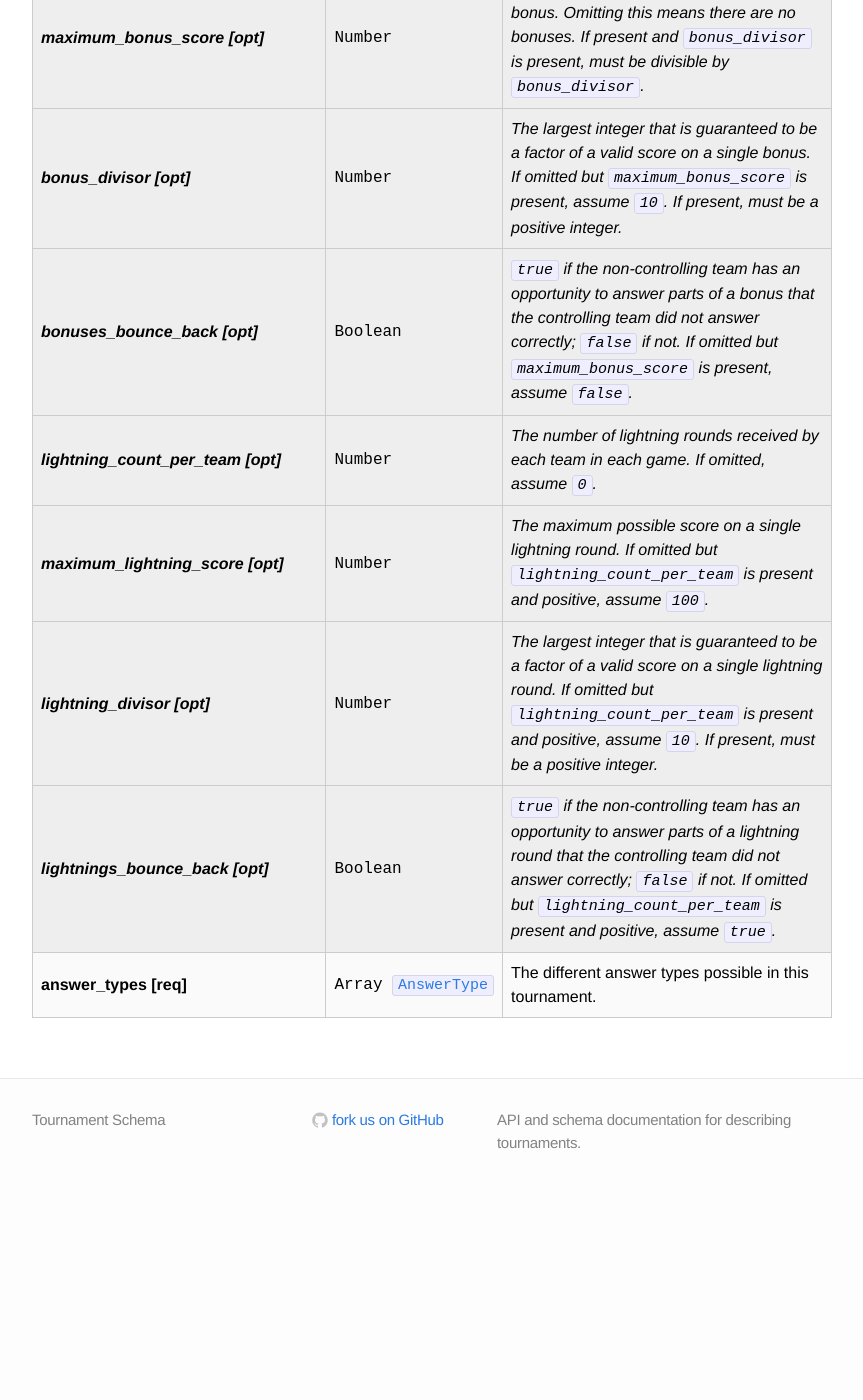
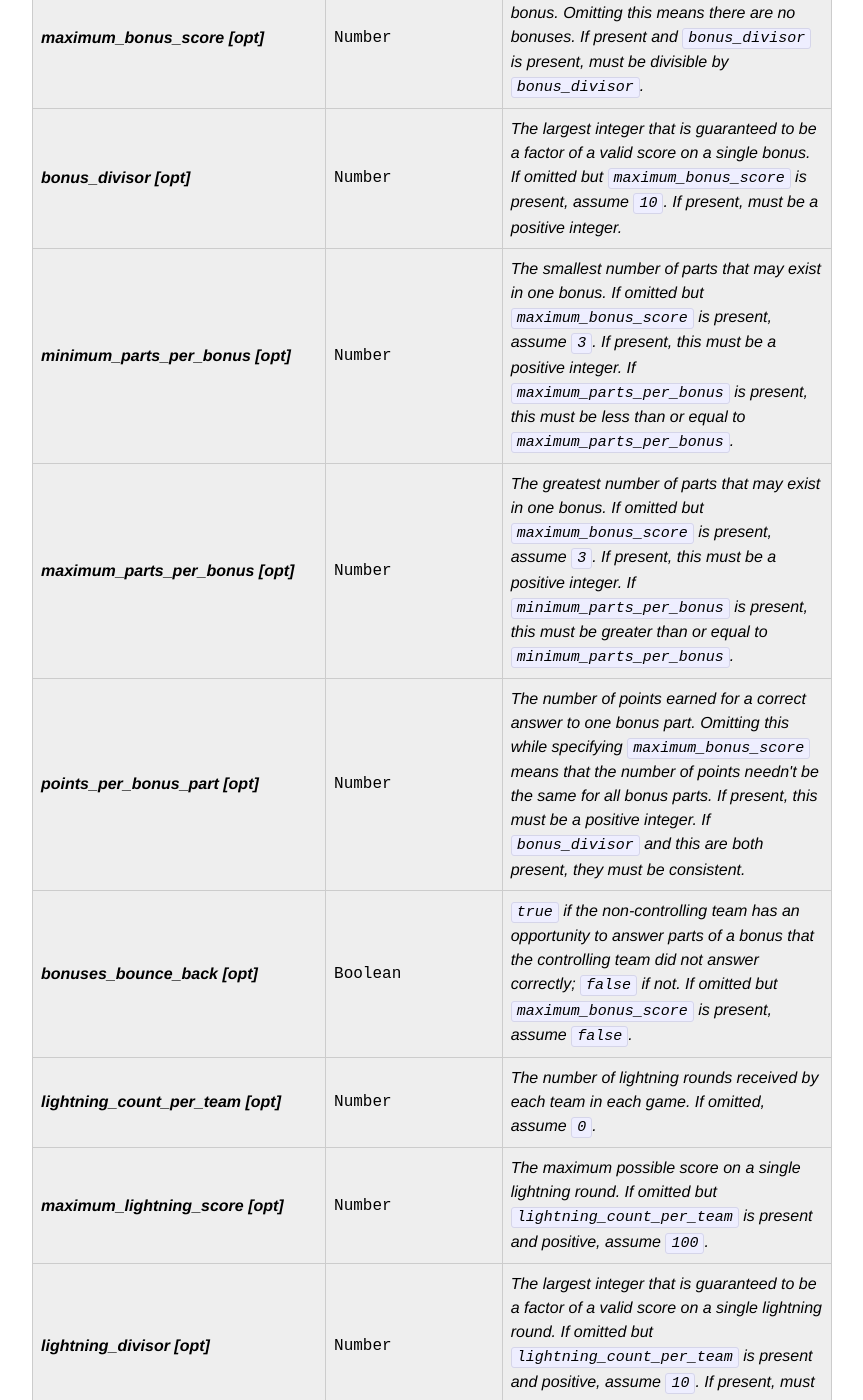
Before and after one commit to quizbowl/schema, a Jekyll site: the page built from tournament.md, in a window 1280 px wide and 1400 px high, scrolled down 2298 px. Shown: the whole window, without its empty margins (208-1071 px from the left). Built offline with Jekyll 4.4.1, drawn with Linux system fonts in a browser that asks for light colours; before the commit the page ends 3497 px from its top, so only the background shows below that.

Commit message:
Details for part-by-part bonus tracking; fixes #71

```diff
--- a/tournament.md
+++ b/tournament.md
@@ -153,6 +153,21 @@ A `Tournament` object describes a tournament for which a single result is publis
     <td>The largest integer that is guaranteed to be a factor of a valid score on a single bonus. If omitted but <code>maximum_bonus_score</code> is present, assume <code>10</code>. If present, must be a positive integer.</td>
   </tr>
   <tr class="optional">
+    <th>minimum_parts_per_bonus</th>
+    <td class="type">Number</td>
+    <td>The smallest number of parts that may exist in one bonus. If omitted but <code>maximum_bonus_score</code> is present, assume <code>3</code>. If present, this must be a positive integer. If <code>maximum_parts_per_bonus</code> is present, this must be less than or equal to <code>maximum_parts_per_bonus</code>.</td>
+  </tr>
+  <tr class="optional">
+    <th>maximum_parts_per_bonus</th>
+    <td class="type">Number</td>
+    <td>The greatest number of parts that may exist in one bonus. If omitted but <code>maximum_bonus_score</code> is present, assume <code>3</code>. If present, this must be a positive integer. If <code>minimum_parts_per_bonus</code> is present, this must be greater than or equal to <code>minimum_parts_per_bonus</code>.</td>
+  </tr>
+  <tr class="optional">
+    <th>points_per_bonus_part</th>
+    <td class="type">Number</td>
+    <td>The number of points earned for a correct answer to one bonus part. Omitting this while specifying <code>maximum_bonus_score</code> means that the number of points needn't be the same for all bonus parts. If present, this must be a positive integer. If <code>bonus_divisor</code> and this are both present, they must be consistent.</td>
+  </tr>
+  <tr class="optional">
     <th>bonuses_bounce_back</th>
     <td class="type">Boolean</td>
     <td><code>true</code> if the non-controlling team has an opportunity to answer parts of a bonus that the controlling team did not answer correctly; <code>false</code> if not. If omitted but <code>maximum_bonus_score</code> is present, assume <code>false</code>.</td>
```
